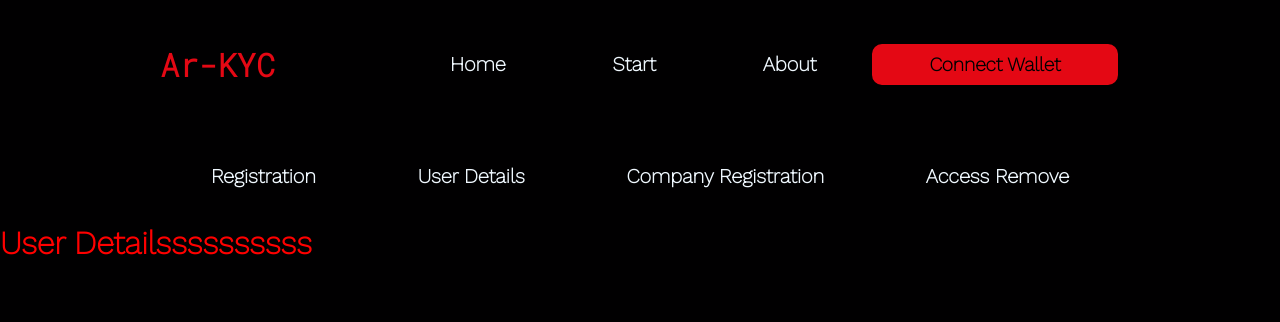
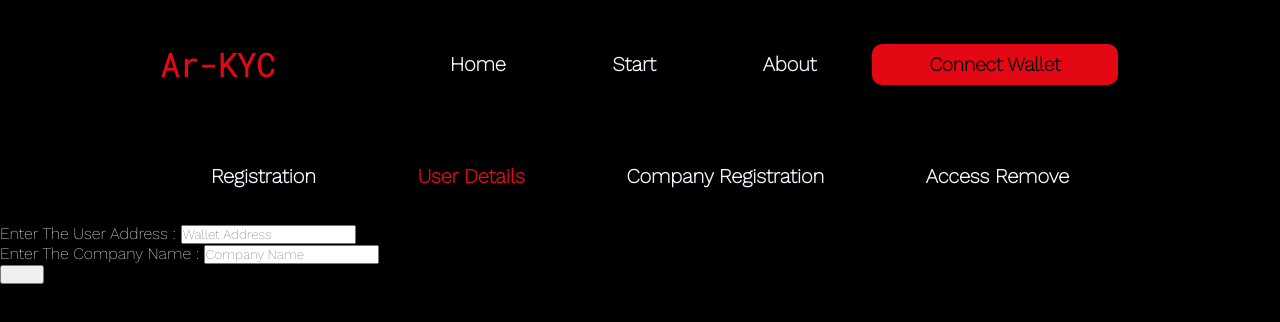
Before and after one commit to AAshu1412/Arweave, a React (Create React App) app: page /start/user-details in a window 1280 px wide. Shown: the top 322 px of the page. Built offline with nearby package versions, Linux system fonts and the light colour scheme.

Commit message:
user details page

```diff
--- a/src/App.js
+++ b/src/App.js
@@ -21,7 +21,7 @@ function App() {
       <Navbar />
       <Routes>
         <Route path="/" element={<Home />} />
-        <Route path="/start" element={<Start />} />
+        <Route path="/start/registration" element={<Registration />} />
         <Route path="/about" element={<About />} />
         <Route path="/start/registration" element={<Registration />} />
         <Route path="/start/user-details" element={<Details />} />
--- a/src/components/navbar/Navbar.css
+++ b/src/components/navbar/Navbar.css
@@ -33,9 +33,9 @@ li {
  text-decoration: underline;
 }
 
-/* .main-nav li.active{
-  background-color: #e40814;
-} */
+.active{
+  color: #e40814;
+}
 
 .logo {
   grid-column: 2/3;
--- a/src/components/navbar/Navbar.js
+++ b/src/components/navbar/Navbar.js
@@ -33,7 +33,7 @@ function Navbar() {
             <NavLink to="/">Home</NavLink>
           </li>
           <li>
-            <NavLink to="/start">Start</NavLink>
+            <NavLink to="/start/registration">Start</NavLink>
           </li>
           <li>
             <NavLink to="/about">About</NavLink>
--- a/src/components/start/Start.css
+++ b/src/components/start/Start.css
@@ -15,6 +15,10 @@
   /* background-color: purple; */
   display: grid;
   grid-template-columns: 10rem 1fr 10rem;
+}
+
+.active{
+  color: #e40814;
 }
 
 .start-main-nav li:hover{
--- a/src/components/user-details/Details.js
+++ b/src/components/user-details/Details.js
@@ -1,10 +1,37 @@
 import React from 'react';
+import { useState } from 'react';
 import Start from '../start/Start';
 
 function Details(){
+
+const [userDetails,setUserDetails]=useState({address:"",company:""});
+const handleInput=(event)=>{
+    const name=event.target.name;
+    const value=event.target.value;
+console.log(name,value);
+    setUserDetails({...userDetails,company:"ashuuuuuuuuuuuuu"});
+    console.log(userDetails.address);
+    console.log(userDetails.company);
+
+}
+
+
+
+
     return(<div>
         <Start/>
-             <h1 style={{color:"red"}}>User Detailssssssssss</h1>
+             <form>
+            <div>
+                <label htmlFor='user-address'>Enter The User Address : </label>
+                <input type='text' autoComplete='off' value={userDetails.address} onChange={handleInput} name='user-address' id='user-address' placeholder='Wallet Address'></input>
+            </div>
+
+            <div>
+                <label htmlFor='company-name'>Enter The Company Name : </label>
+                <input type='text' autoComplete='off' value={userDetails.company} onChange={handleInput} name='company-name' id='company-name' placeholder='Company Name'></input>
+            </div>
+            <button type='submit'>Details</button>
+                </form>
     </div>);
 
 }
```
Also changed, not shown: src/components/contract/test.js (+4 -4 lines), 2 other files (tests, documents, lock files or other folders).
